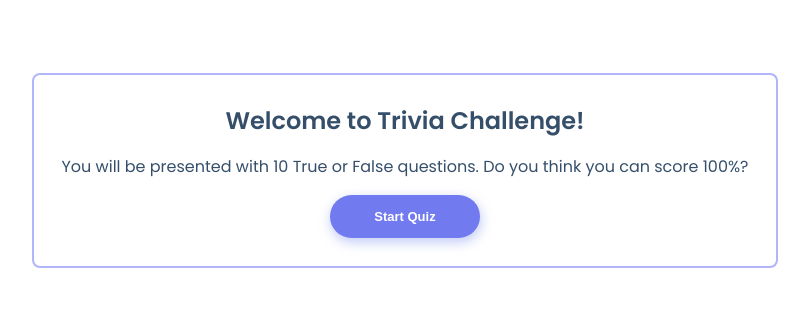
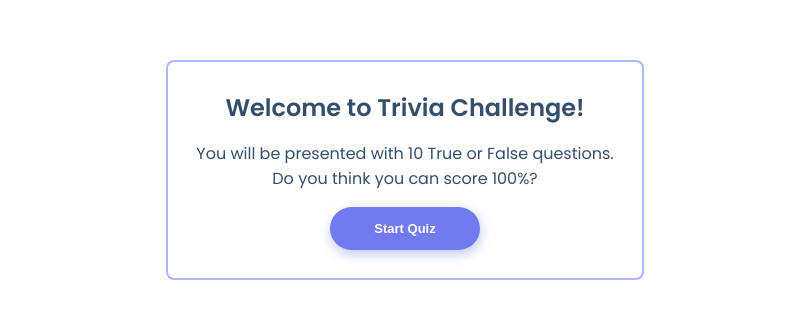
Before and after one commit to Sinnceree/code-challenge-trivia-app, a React (Create React App) app: page / in a window 1280 px wide. Shown: the part 238-556 px from the top of the page, without its empty margins (235-1044 px from the left). Built offline with nearby package versions, Linux system fonts and the light colour scheme.

Commit message:
refactor: centered description text

```diff
--- a/src/assets/css/main.scss
+++ b/src/assets/css/main.scss
@@ -201,6 +201,7 @@ body {
   .desc {
     margin: 0;
     padding: 0;
+    text-align: center;
     font-size: 16px;
     margin-top: 1rem;
     color: #354f6b;
--- a/src/components/WelcomeBox/index.tsx
+++ b/src/components/WelcomeBox/index.tsx
@@ -9,7 +9,7 @@ const WelcomeBox = ({ setQuizStarted }: WelcomeBoxProps) => {
   return (
     <div className="start-quiz">
       <h1 className="title">Welcome to Trivia Challenge!</h1>
-      <p className="desc">{`You will be presented with 10 True or False questions. \n Do you think you can score 100%?`}</p>
+      <p className="desc">You will be presented with 10 True or False questions. <br/> Do you think you can score 100%?</p>
       <BorderedButton text="Start Quiz" onClick={() => setQuizStarted(true)} />
     </div>
   );
```
